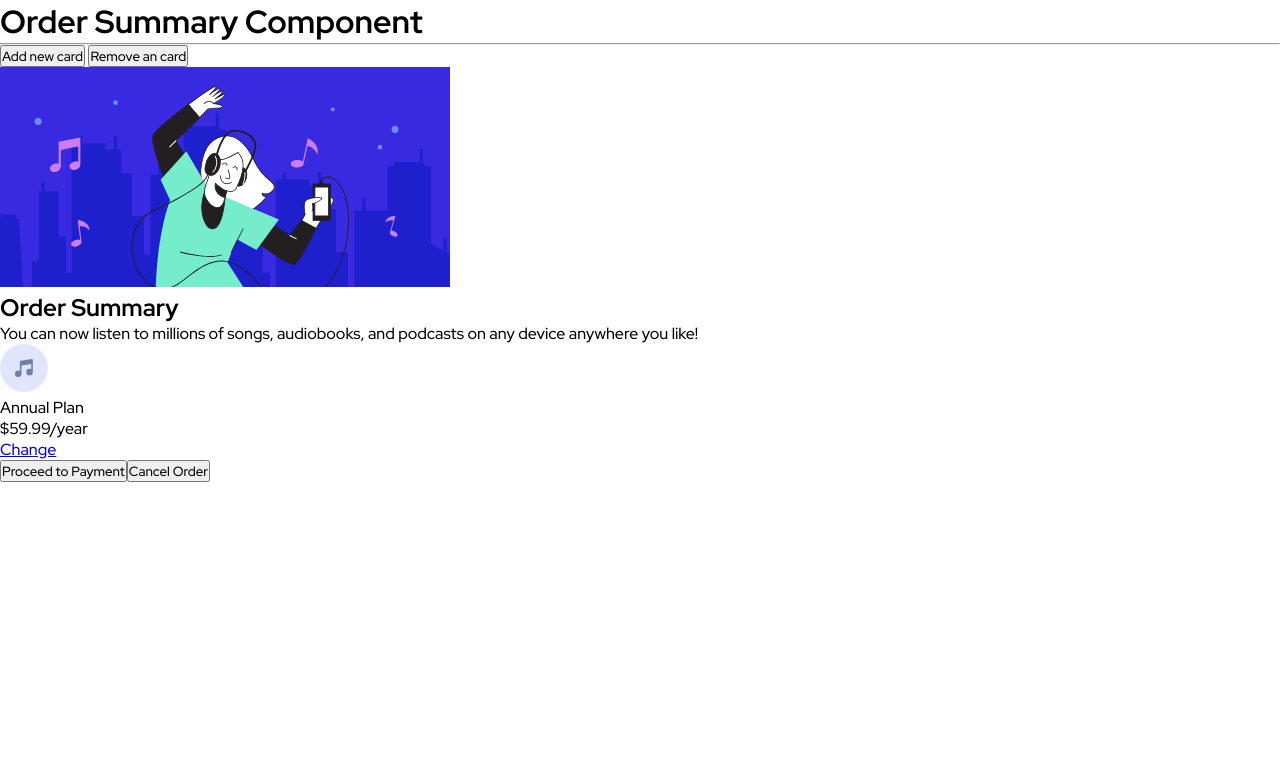
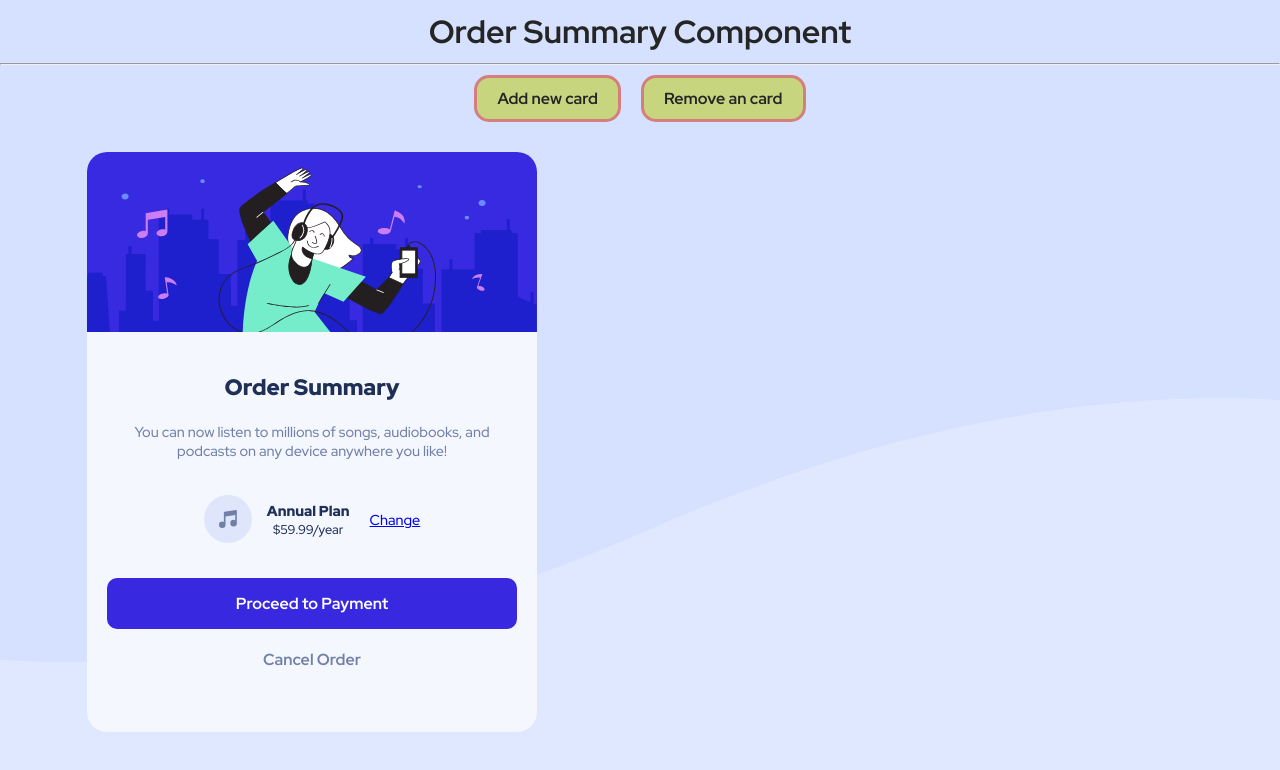
Before and after one commit to pxnditxyr/order-sumary-card-component, a plain HTML site: page index.html in a window 1280 px wide. Both pictures are taken after a click on the button "Add new card". Drawn offline with Linux system fonts and the light colour scheme.

Commit message:
style[css]: Added styles for all page and cards

```diff
--- a/assets/css/index.css
+++ b/assets/css/index.css
@@ -1,6 +1,208 @@
+:root {
+    --primary-pale-blue: hsl(225, 100%, 94%);
+    --primary-bright-blue: hsl(245, 75%, 52%);
+
+    --neutral-very-pale-blue: hsl(225, 100%, 98%);
+    --neutral-desaturated-blue: hsl(224, 23%, 55%);
+    --neutral-dark-blue: hsl(223, 47%, 23%);
+
+    --action-buttons-border-color: #D57E7E;
+    --action-buttons-background-color: #C6D57E;
+    --action-buttons-text-color: #252525;
+    --title-color: #252525;
+    --text-color: #FFF;
+    --button-paymant-text-color: #FFF;
+}
+
 * {
     margin: 0;
     padding: 0;
     box-sizing: border-box;
     font-family: 'Red Hat Display', sans-serif;
 }
+
+body {
+    background-image: url( "../images/pattern-background-mobile.svg" );
+    background-color: var( --primary-pale-blue );
+    background-size: contain;
+    background-repeat: no-repeat;
+}
+
+main {
+    display: flex;
+    flex-direction: column;
+    justify-content: center;
+    align-items: center;
+}
+
+header h1 {
+    text-align: center;
+    margin: 10px;
+    color: var( --title-color );
+}
+
+.action-buttons {
+    display: flex;
+    flex-direction: row;
+    justify-content: center;
+    align-items: center;
+}
+
+.action-buttons button {
+    padding: 10px 20px;
+    border: 3px solid var( --action-buttons-border-color );
+    background-color: var( --action-buttons-background-color );
+    border-radius: 15px;
+    color: var( --action-buttons-text-color );
+    margin: 10px;
+    font-size: 1em;
+    font-weight: bold;
+}
+
+#gallery {
+    display: grid;
+    gap: 1em 2em;
+    grid-template-columns: repeat( auto-fill, minmax( 22rem, 1fr ) );
+    justify-items: center;
+    align-items: center;
+    margin-top: 20px;
+    width: 100%;
+}
+
+.card {
+    width: 325px;
+    height: 580px;
+    background-color: var( --neutral-very-pale-blue );
+    color: var( --text-color );
+    border: 5px solid var( --card-border-color );
+    border-radius: 20px;
+
+}
+
+.card-image-container {
+    width: 100%;
+    height: 180px;
+}
+
+.card-image-container img {
+    border-radius: 20px 20px 0 0;
+    position: relative;
+    width: 100%;
+    height: 100%;
+}
+
+.card-container {
+    display: flex;
+    flex-direction: column;
+    justify-content: center;
+    align-items: center;
+    width: 100%;
+    margin: 20px 0;
+    text-align: center;
+    color: var( --neutral-dark-blue );
+
+    padding: 5px 20px;
+}
+
+.card-information {
+    padding: 0 20px;
+}
+
+.card-information h2 {
+    font-size: 1.4em;
+    font-weight: 900;
+    margin-top: 15px;
+    color: var( --neutral-dark-blue );
+}
+
+.card-information p {
+    font-size: 0.9em;
+    margin: 20px 0;
+    color: var( --neutral-desaturated-blue );
+}
+
+.card-plan {
+    display: flex;
+    flex-direction: row;
+    justify-content: center;
+    align-items: center;
+    background-color: var( --neutral-very-pale-blue );
+    margin: 0 5px;
+    box-sizing: border-box;
+    padding: 15px 10px;
+    border-radius: 10px;
+}
+
+.card-plan img {
+    margin-right: 15px;
+}
+
+.card-plan-info span {
+    font-weight: 900;
+    font-size: 0.9em;
+}
+
+.card-plan-info p {
+    font-size: 0.8em;
+}
+
+
+.card-plan a {
+    margin-left: 20px;
+    cursor: pointer;
+    font-size: 0.9em;
+}
+
+
+.card-buttons {
+    display: flex;
+    flex-direction: column;
+    justify-content: center;
+    align-items: center;
+    width: 100%;
+    margin-top: 15px;
+}
+
+.button-payment {
+    padding: 15px 20px;
+    background-color: var( --primary-bright-blue );
+    border: none;
+    margin: 5px 0;
+    color: var( --button-paymant-text-color );
+    width: 100%;
+    border-radius: 10px;
+    font-weight: 700;
+    font-size: 1em;
+    cursor: pointer;
+}
+
+.button-cancel {
+    background: none;
+    border: none;
+    color: var( --neutral-desaturated-blue );
+    cursor: pointer;
+    font-weight: 700;
+    font-size: 1em;
+    padding: 15px 20px;
+}
+
+@media screen and ( min-width: 900px ) {
+    .card {
+        width: clamp( 325px, 450px, 450px );
+        height: 580px;
+        background-color: var( --neutral-very-pale-blue );
+        color: var( --text-color );
+        border: 5px solid var( --card-border-color );
+        border-radius: 20px;
+    }
+
+    #gallery {
+        display: grid;
+        gap: 1em 2em;
+        grid-template-columns: repeat( auto-fill, minmax( 30rem, 1fr ) );
+        justify-items: center;
+        align-items: center;
+        margin-top: 20px;
+        width: 100%;
+    }
+}
```
